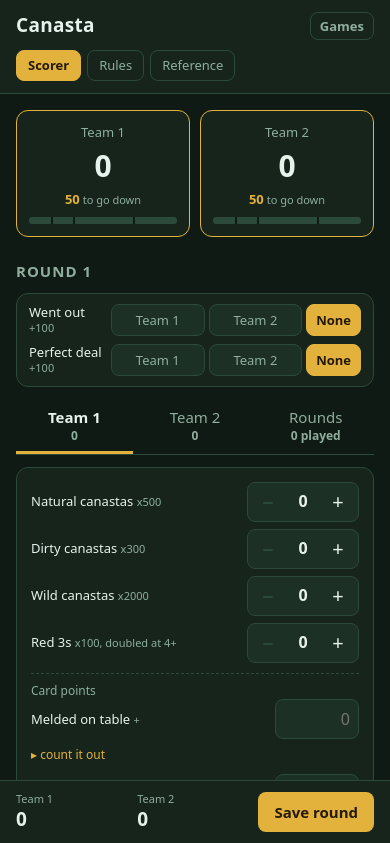
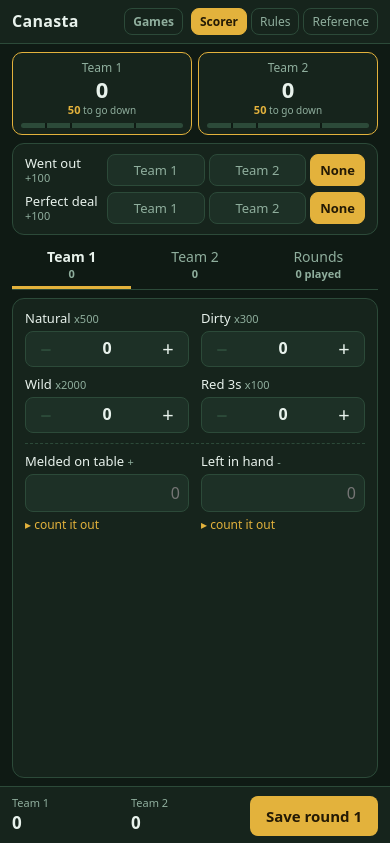
Before and after one commit to hersha/Canasta, a plain HTML site: page index.html in a window 390 px wide. Both pictures are taken after a click on the button "Start game". Shown: the top 843 px of the page. Drawn offline with Linux system fonts and the light colour scheme.

Commit message:
Fit the whole scorer on one phone screen
On phones the game becomes a full-height column with no page scroll: a
one-row header, compact scoreboard, the round questions, tabs, the open tab,
and the totals bar at the bottom. Canasta steppers sit two by two and meld
and hand side by side, so a team's card fits whole. Only the open tab can
scroll, and only when something overflows it, like an open tally or a long
round history. Short screens (SE-class) get a tighter set of sizes.

Clear round and Call game move into the Rounds tab, house rules drop off the
phone layout (they are on the Reference page), and Save round shows the round
number since the Round heading is gone on phones.

Co-Authored-By: Claude Opus 5.5 <noreply@anthropic.com>
Claude-Session: https://claude.ai/code/session_01SxSXvQs4pm9nAytPdymmZ6

```diff
--- a/index.html
+++ b/index.html
@@ -113,6 +113,81 @@
   .tabs small.pos{color:var(--green)} .tabs small.neg{color:var(--red)}
   .next{width:100%;margin-top:12px}
   .empty{color:var(--dim);font-size:14px;text-align:center;padding:18px 0}
+
+  /* ---------- phones: the whole game on one screen, nothing to scroll ----------
+     The page becomes a full-height column. Everything is sized to its content
+     except the open tab, which takes what is left and, only if something like
+     "count it out" overflows it, scrolls on its own. */
+  @media (max-width:640px){
+    body.game{height:100vh;height:100dvh;padding:0;display:flex;flex-direction:column;overflow:hidden}
+    body.game header{flex:none;padding:8px 12px;gap:8px;flex-wrap:nowrap}
+    body.game header h1{font-size:16px}
+    body.game header nav{flex-wrap:nowrap;gap:4px}
+    body.game header nav a{padding:4px 8px;font-size:12px}
+    body.game header #reset{padding:4px 8px;font-size:12px}
+    body.game header .sp{display:none}
+    body.game header #reset{margin-left:auto}
+    body.game main{flex:1;min-height:0;width:100%;padding:8px 12px 0;
+      display:flex;flex-direction:column}
+    body.game main>*{flex:none}
+    body.game .rnd,body.game .refwrap,body.game .next{display:none}
+
+    body.game .win{padding:7px 12px;font-size:15px;margin-bottom:8px;border-radius:10px}
+    body.game .board{grid-template-columns:none;grid-auto-flow:column;grid-auto-columns:1fr;gap:6px}
+    body.game .board .t{padding:6px 8px;border-radius:10px}
+    body.game .board .name{font-size:12px}
+    body.game .board .score{font-size:22px;margin:0;line-height:1.15}
+    body.game .board .meld{font-size:10px;margin:0}
+    body.game .board .meld b{font-size:11px}
+    body.game .bar{height:5px;margin-top:5px}
+
+    body.game .picks{margin:8px 0}
+    body.game .pk+.pk{margin-top:6px}
+    body.game .tabs{margin-bottom:8px}
+    body.game .tabs button{padding:4px 4px 5px;font-size:14px}
+    body.game .tabs button small{font-size:11px}
+
+    body.game [data-panel]{flex:1;min-height:0;overflow-y:auto;margin-bottom:8px;
+      -webkit-overflow-scrolling:touch;overscroll-behavior:contain}
+    .entry{padding:10px 12px}
+    .lg{display:none}
+    .cans{display:grid;grid-template-columns:1fr 1fr;gap:8px 12px}
+    .cans .f{flex-direction:column;align-items:stretch;gap:3px;margin:0}
+    .cans .step{justify-content:space-between}
+    .cans .step button{height:34px}
+    .entry .sub{margin-top:10px;padding-top:0;font-size:0}
+    /* meld and hand side by side too; an open tally spans both columns */
+    .pts{display:grid;grid-template-columns:1fr 1fr;gap:8px 12px;margin-top:8px}
+    .pts .f{flex-direction:column;align-items:stretch;gap:3px;margin:0}
+    .pts .f input.num{width:100%;padding:7px 8px}
+    .entry details.counter{margin:4px 0 0}
+    .pts:has(details[open]){grid-template-columns:1fr}
+
+    body.game .dock{position:static;flex:none;margin:0 -12px;padding:8px 12px calc(8px + env(safe-area-inset-bottom))}
+    body.game .dock .dt b{font-size:17px}
+  }
+  /* short phones (SE-class): shave what can go so the card still fits whole */
+  @media (max-width:640px) and (max-height:600px){
+    body.game .bar{display:none}
+    body.game .board .t{padding:5px 8px}
+    body.game .board .score{font-size:20px}
+    body.game .picks{padding:7px 10px;margin:6px 0}
+    body.game .pk+.pk{margin-top:4px}
+    body.game .seg button{padding:5px 4px}
+    body.game .tabs button{padding:2px 4px 4px}
+    body.game .tabs{margin-bottom:6px}
+    .cans{gap:6px 12px}
+    .cans .step button{height:30px}
+    .entry{padding:8px 12px}
+    .pts{margin-top:6px}
+    .pts .f input.num{padding:5px 8px}
+  }
+  /* the smallest phones: the title gives way so the nav keeps one row */
+  @media (max-width:370px){
+    body.game header h1{display:none}
+    body.game .dock>div{gap:8px}
+    body.game .dock button{padding:10px 12px}
+  }
   .card.saved{display:flex;align-items:center;gap:10px;cursor:pointer}
   .card.saved:hover{border-color:var(--gold)}
   .card.saved.won{border-color:var(--gold);background:
@@ -337,7 +412,7 @@ function render(){
           Math.max(0, Math.min(100, tot[i]/S.target*100)) + '%"></i>' + tickMarks() + '</div>' +
       '</div>').join('') + '</div>' +
 
-    '<h2>Round ' + (S.rounds.length + 1) + '</h2>' +
+    '<h2 class="rnd">Round ' + (S.rounds.length + 1) + '</h2>' +
     // whole-round questions, so they sit above the tabs rather than inside one
     '<div class="card picks">' +
       pick('wentOut', 'Went out', '+' + SCORE.goOut) +
@@ -350,16 +425,17 @@ function render(){
         '<small>' + S.rounds.length + ' played</small></button>' +
     '</div>' +
     S.teams.map(entryCard).join('') +
-    '<div data-panel="rounds">' + history(tot) + '</div>' +
-    '<div class="row" style="margin-top:4px">' +
-      '<button class="ghost" id="clear" style="flex:0 0 auto">Clear round</button>' +
-      '<button class="ghost" id="call" style="flex:0 0 auto">' +
-        (S.called ? 'Reopen game' : 'Call game') + '</button>' +
-    '</div>' +
-    refCard() +
+    // game-level actions live with the history, out of the way of round entry
+    '<div data-panel="rounds">' + history(tot) +
+      '<div class="row" style="margin-top:4px">' +
+        '<button class="ghost" id="clear" style="flex:0 0 auto">Clear this round</button>' +
+        '<button class="ghost" id="call" style="flex:0 0 auto">' +
+          (S.called ? 'Reopen game' : 'Call game') + '</button>' +
+      '</div></div>' +
+    '<div class="refwrap">' + refCard() + '</div>' +
     '<div class="dock"><div>' + S.teams.map((n,i) =>
       '<div class="dt"><span>' + esc(n) + '</span><b id="rt' + i + '">0</b></div>').join('') +
-      '<button id="add" style="flex:none">Save round</button></div></div>';
+      '<button id="add" style="flex:none">Save round ' + (S.rounds.length + 1) + '</button></div></div>';
 
   document.body.classList.add('game');
   wire();
@@ -411,15 +487,17 @@ function entryCard(name, i){
   const row = (f,label,note,ctl) =>
     '<div class="f"><label>' + label + ' <em>' + note + '</em></label>' + ctl + '</div>';
   const nxt = S.teams[i+1];
-  return '<div class="card" data-panel="' + i + '">' +
-    row('natural','Natural canastas','x' + SCORE.natural, stepper(i,'natural',d)) +
-    row('dirty','Dirty canastas','x' + SCORE.dirty, stepper(i,'dirty',d)) +
-    row('wild','Wild canastas','x' + SCORE.wild, stepper(i,'wild',d)) +
-    row('red3','Red 3s','x' + SCORE.red3 + ', doubled at ' + SCORE.red3DoubleAt + '+',
-        stepper(i,'red3',d,DEAL.red3s)) +
+  // .lg words drop out on phones, where the four steppers sit two by two
+  return '<div class="card entry" data-panel="' + i + '"><div class="cans">' +
+    row('natural','Natural<span class="lg"> canastas</span>','x' + SCORE.natural, stepper(i,'natural',d)) +
+    row('dirty','Dirty<span class="lg"> canastas</span>','x' + SCORE.dirty, stepper(i,'dirty',d)) +
+    row('wild','Wild<span class="lg"> canastas</span>','x' + SCORE.wild, stepper(i,'wild',d)) +
+    row('red3','Red 3s','x' + SCORE.red3 + '<span class="lg">, doubled at ' + SCORE.red3DoubleAt + '+</span>',
+        stepper(i,'red3',d,DEAL.red3s)) + '</div>' +
     '<div class="sub">Card points</div>' +
-    row('meld','Melded on table','+', numField(i,'meld',d.meld)) + counter(i,'meld') +
-    row('hand','Left in hand','-', numField(i,'hand',d.hand)) + counter(i,'hand') +
+    '<div class="pts"><div>' +
+      row('meld','Melded on table','+', numField(i,'meld',d.meld)) + counter(i,'meld') + '</div><div>' +
+      row('hand','Left in hand','-', numField(i,'hand',d.hand)) + counter(i,'hand') + '</div></div>' +
     (nxt !== undefined ? '<button type="button" class="ghost next" data-tab="' + (i+1) + '">' +
       'Next: ' + esc(nxt) + ' &rarr;</button>' : '') +
   '</div>';
```
